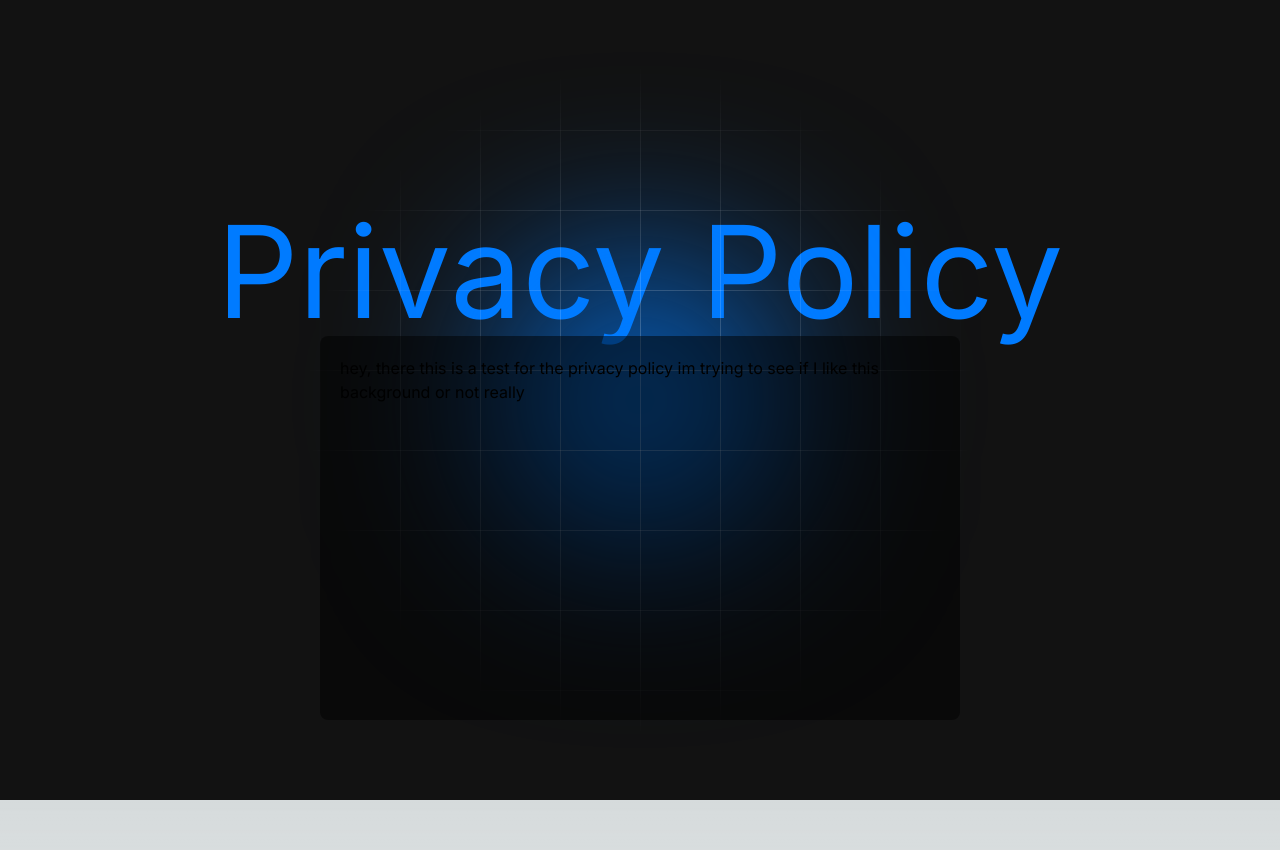
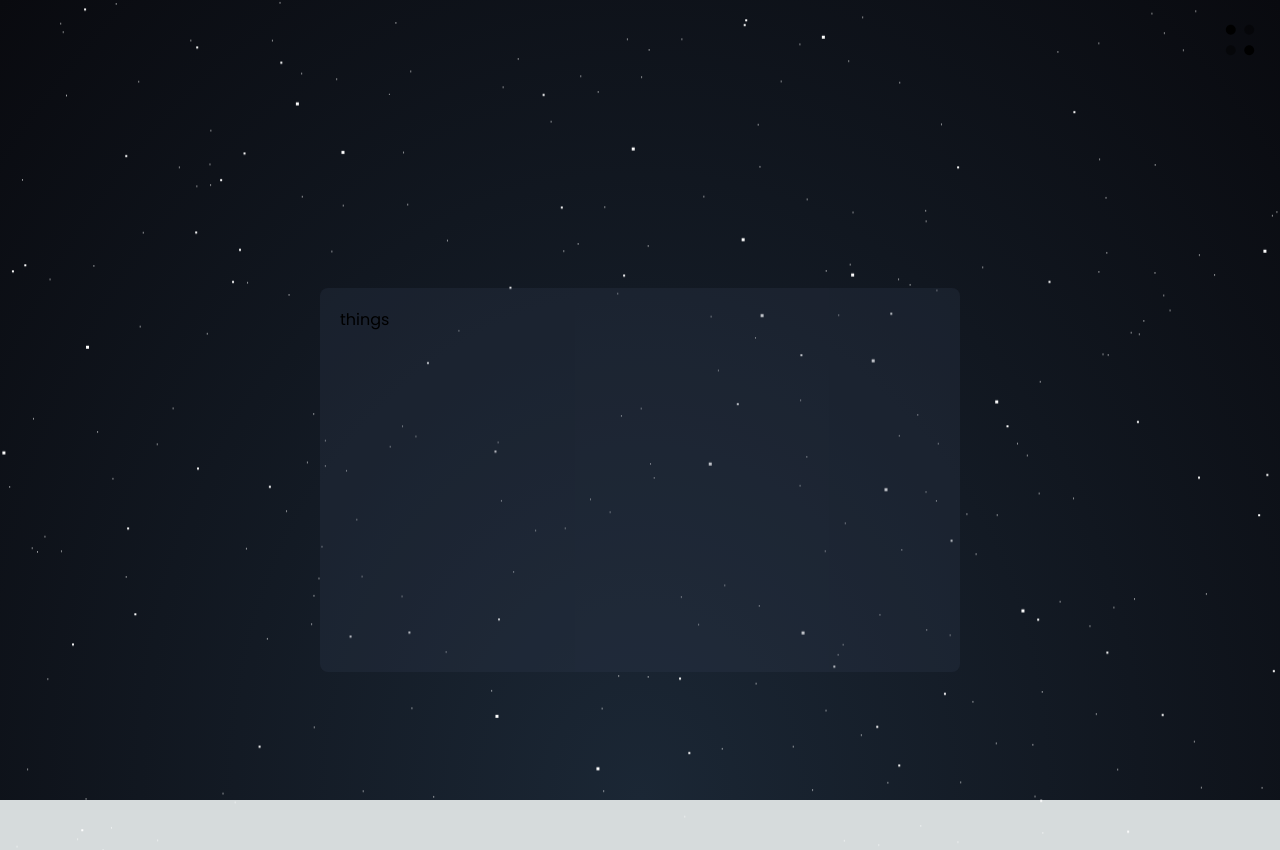
Before and after one commit to StevenBradleyA/steven-anderson, a Next.js app: page /privacy-policy in a window 1280 px wide. After the commit the page ends 800 px from the top, so only its background shows below. Built offline with nearby package versions, Linux system fonts and the light colour scheme.

Commit message:
🌙 created new night sky background with moving stars 🌙

```diff
--- a/src/app/cookie-policy/page.js
+++ b/src/app/cookie-policy/page.js
@@ -1,8 +1,11 @@
 export default function CookiePolicy() {
     return (
-        <div>
+        <>
+        <span className="cookie-policy z-10"></span>
+        <div className="z-20 relative">
             <h1>About Us</h1>
             <p>Hey steven just testing the new app router setup.</p>
         </div>
+        </>
     );
 }
--- a/src/app/globals.css
+++ b/src/app/globals.css
@@ -38,6 +38,12 @@ body {
     src: url('/Fonts/Poppins-Regular.ttf') format('truetype');
     font-style: normal;
 }
+
+@font-face {
+    font-family: 'Poppins Bold';
+    src: url('/Fonts/Poppins-Bold.ttf') format('truetype');
+    font-style: normal;
+}
 @font-face {
     font-family: 'Bebas Neue';
     src: url('/Fonts/BebasNeue-Regular.ttf') format('truetype');
@@ -63,6 +69,18 @@ body {
 .blue-to-white {
     filter: invert(100%) sepia(100%) saturate(0%) hue-rotate(180deg)
         brightness(100%);
+}
+.background-fade {
+    animation: backgroundOpacityFade 1s forwards;
+}
+
+@keyframes backgroundOpacityFade {
+    0% {
+        opacity: 1;
+    }
+    100% {
+        opacity: 0;
+    }
 }
 /* ------ END LOADING SCREEN ------ */
 /* ------ END LOADING SCREEN ------ */
@@ -368,6 +386,9 @@ body {
 /* ----------     END SCANLINES     ----------- */
 /* ----------     END SCANLINES     ----------- */
 
+/* background testingggggggg */
+/*  */
+
 .blur {
     height: 15rem;
     width: 15rem;
@@ -422,3 +443,71 @@ body {
     );
     background-size: 80px 80px;
 }
+/*
+.glass-effect {
+    backdrop-filter: blur(5px);
+    -webkit-backdrop-filter: blur(5px);
+} */
+
+.cookie-policy {
+    /* background: linear-gradient(
+        to right top,
+        #00aaff,
+        rgba(0, 170, 255, 0) 70%
+    ); */
+    /* background-color: #007bff; */
+    position: fixed;
+    top: 0;
+    left: 0;
+    width: 100%;
+    height: 100%;
+    background: linear-gradient(135deg, #4ebeff, #ffffff);
+}
+
+/* star */
+.night-sky {
+    background: radial-gradient(ellipse at bottom, #1b2735 0%, #090a0f 100%);
+    overflow: hidden;
+}
+
+.starsSmall,
+.starsSmall:after {
+    width: 1px;
+    height: 1px;
+    background: transparent;
+    animation: starMove 50s linear infinite;
+    content: '';
+    position: absolute;
+    top: 0px;
+}
+
+.starsMedium,
+.starsMedium:after {
+    width: 2px;
+    height: 2px;
+    background: transparent;
+    animation: starMove 100s linear infinite;
+    content: '';
+    position: absolute;
+    top: 0px;
+}
+
+.starsLarge,
+.starsLarge:after {
+    width: 3px;
+    height: 3px;
+    background: transparent;
+    animation: starMove 150s linear infinite;
+    content: '';
+    position: absolute;
+    top: 0px;
+}
+
+@keyframes starMove {
+    from {
+        transform: translateY(0px);
+    }
+    to {
+        transform: translateY(-1000px);
+    }
+}
--- a/src/app/layout.js
+++ b/src/app/layout.js
@@ -1,12 +1,7 @@
-import { Inter } from 'next/font/google';
 import './globals.css';
-import {
-    GlobalStateProvider
-} from '@/components/Context/stateContext';
+import { GlobalStateProvider } from '@/components/Context/stateContext';
 import Head from 'next/head';
 import Navigation from '@/components/Navigation/navigation';
-
-const inter = Inter({ subsets: ['latin'] });
 
 export const metadata = {
     title: 'Steven Anderson',
@@ -22,7 +17,7 @@ export default function RootLayout({ children }) {
                 <meta name="description" content={metadata.description} />
                 <link rel="icon" href="/favicon.ico" />
             </Head>
-            <body className={inter.className}>
+            <body className="font-poppins">
                 <GlobalStateProvider>
                     <Navigation />
                     {children}
--- a/src/app/privacy-policy/page.js
+++ b/src/app/privacy-policy/page.js
@@ -1,14 +1,46 @@
+'use client';
+import React, { useState, useEffect } from 'react';
+
+const generateStarPositions = (n) => {
+    const positions = [];
+    for (let i = 0; i < n; i++) {
+        const x = Math.random() * 2000;
+        const y = Math.random() * 2000;
+        positions.push(`${x}px ${y}px #FFF`);
+    }
+    return positions.join(', ');
+};
+
 export default function PrivacyPolicy() {
+    const [shadowsSmall, setShadowsSmall] = useState('');
+    const [shadowsMedium, setShadowsMedium] = useState('');
+    const [shadowsBig, setShadowsBig] = useState('');
+
+    useEffect(() => {
+        setShadowsSmall(generateStarPositions(700));
+        setShadowsMedium(generateStarPositions(200));
+        setShadowsBig(generateStarPositions(100));
+    }, []);
+
     return (
-        <div className="bg-midnightBlack w-full min-h-screen flex flex-col items-center">
-            <div className="blur absolute top-1/2 left-1/2 -translate-x-1/2 -translate-y-1/2"></div>
-            <div className="mid-grid absolute top-1/2 left-1/2 -translate-x-1/2 -translate-y-1/2"></div>
+        <div className="night-sky w-full min-h-screen flex flex-col items-center">
+            <div className="starry-background absolute top-0 left-0 right-0 bottom-0">
+                <div
+                    className="starsSmall"
+                    style={{ boxShadow: shadowsSmall }}
+                ></div>
+                <div
+                    className="starsMedium"
+                    style={{ boxShadow: shadowsMedium }}
+                ></div>
+                <div
+                    className="starsLarge"
+                    style={{ boxShadow: shadowsBig }}
+                ></div>
+            </div>
 
-            <h1 className="mt-52 text-9xl text-stevenBlue ">Privacy Policy</h1>
-
-            <div className="w-1/2 rounded-lg bg-black/50 p-5 h-96 z-10">
-                hey, there this is a test for the privacy policy im trying to
-                see if I like this background or not really
+            <div className=" mt-72 w-1/2 rounded-lg bg-[#2E3B4E] bg-opacity-30  p-5 h-96 z-10">
+                things
             </div>
         </div>
     );
--- a/src/components/Camera/cameraManager.js
+++ b/src/components/Camera/cameraManager.js
@@ -7,8 +7,6 @@ import { useGlobalState } from '../Context/stateContext';
 const CameraManager = ({ carRef, keysPressed }) => {
     // free camera mode
     // drop down menu to select camera
-    // controls in the initial camera mode
-    // when in inital mode esdf or arrows should auto switch for you...
 
     const { activeCamera } = useGlobalState();
 
@@ -59,7 +57,7 @@ const CameraManager = ({ carRef, keysPressed }) => {
                 setCurrentIndex(
                     (prevIndex) => (prevIndex + 1) % positions.length
                 );
-            }, 20000);
+            }, 10000);
         }
 
         return () => clearInterval(interval);
--- a/src/components/Models/interests/mechanicalKeyboardEffects.js
+++ b/src/components/Models/interests/mechanicalKeyboardEffects.js
@@ -37,7 +37,7 @@ const MechanicalKeyboardEffects = () => {
 
     const handleKeyPress = (event) => {
         if (event.key === 'Enter') {
-            console.log('mustang');
+            console.log('keeb');
         }
     };
 
--- a/src/components/Models/interests/siegmeyerEffects.js
+++ b/src/components/Models/interests/siegmeyerEffects.js
@@ -34,7 +34,7 @@ const SiegmeyerEffects = () => {
 
     const handleKeyPress = (event) => {
         if (event.key === 'Enter') {
-            console.log('mustang');
+            console.log('sieg');
         }
     };
 
--- a/src/components/Navigation/navigation.js
+++ b/src/components/Navigation/navigation.js
@@ -2,6 +2,7 @@
 import React, { useCallback, useEffect, useRef, useState } from 'react';
 import { AnimatePresence, motion } from 'framer-motion';
 import { useGlobalState } from '../Context/stateContext';
+
 
 function Navigation() {
     const [isMenuOpen, setIsMenuOpen] = useState(false);
@@ -9,6 +10,10 @@ function Navigation() {
     const menuButtonRef = useRef(null);
     const [menuType, setMenuType] = useState('');
     const { showLoadingScreen, activeCamera } = useGlobalState();
+
+
+
+
 
     // ------ Nav Animations ------
     const dotVariants = {
@@ -147,7 +152,7 @@ function Navigation() {
         };
     }, [isMenuOpen, handleClose, handleOutsideClick]);
 
-    return showLoadingScreen === false ? (
+    return  (
         <div className=" fixed top-5 right-5 z-40 ">
             <AnimatePresence>
                 {isMenuOpen === false && (
@@ -533,7 +538,7 @@ function Navigation() {
                 )}
             </AnimatePresence>
         </div>
-    ) : null;
+    )
 }
 
 export default Navigation;
--- a/tailwind.config.js
+++ b/tailwind.config.js
@@ -11,6 +11,7 @@ module.exports = {
                 stevenBlue: '#007bff',
                 midnightBlack: '#121212',
                 blackAlternative: '#181818',
+                outerSpace: '##2E3B4E',
                 dark: '#222',
                 darkGray: '#616161',
                 keebyGray: '#2f2f2f',
@@ -28,6 +29,8 @@ module.exports = {
                 blackAlternative: '#181818',
                 stevenBlue: '#007bff',
                 hack: '#00dd00',
+                outerSpace: '##2E3B4E',
+
                 failure: '#ff0000',
                 darkGray: '#616161',
                 keebyGray: '#2f2f2f',
@@ -66,6 +69,7 @@ module.exports = {
             fontFamily: {
                 bebas: ['Bebas Neue', 'sans-serif'],
                 poppins: ['Poppins', 'sans-serif'],
+                poppinsBold: ['Poppins Bold', 'sans-serif'],
             },
         },
     },
```
Also changed, not shown: src/components/Models/hachiroku.js (+5 -3 lines), public/fonts/Poppins-Bold.ttf (added), 1 other file (tests, documents, lock files or other folders).
